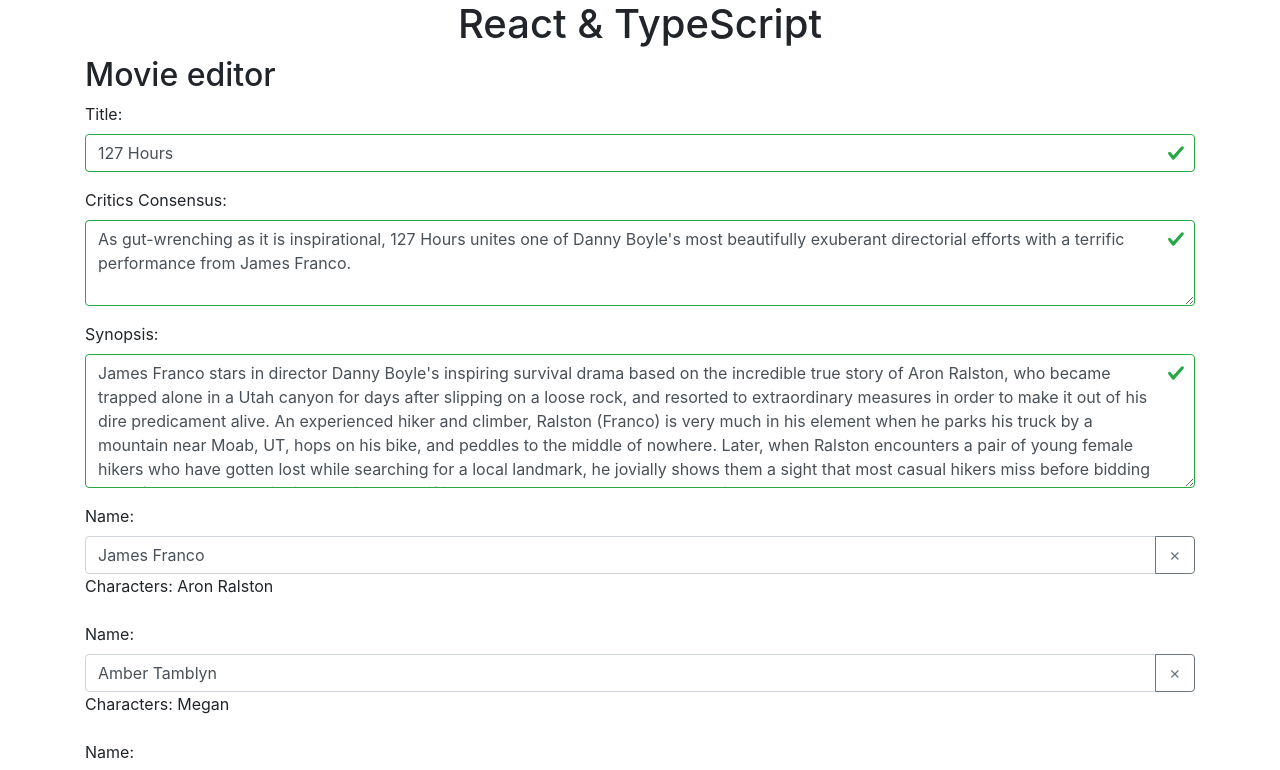
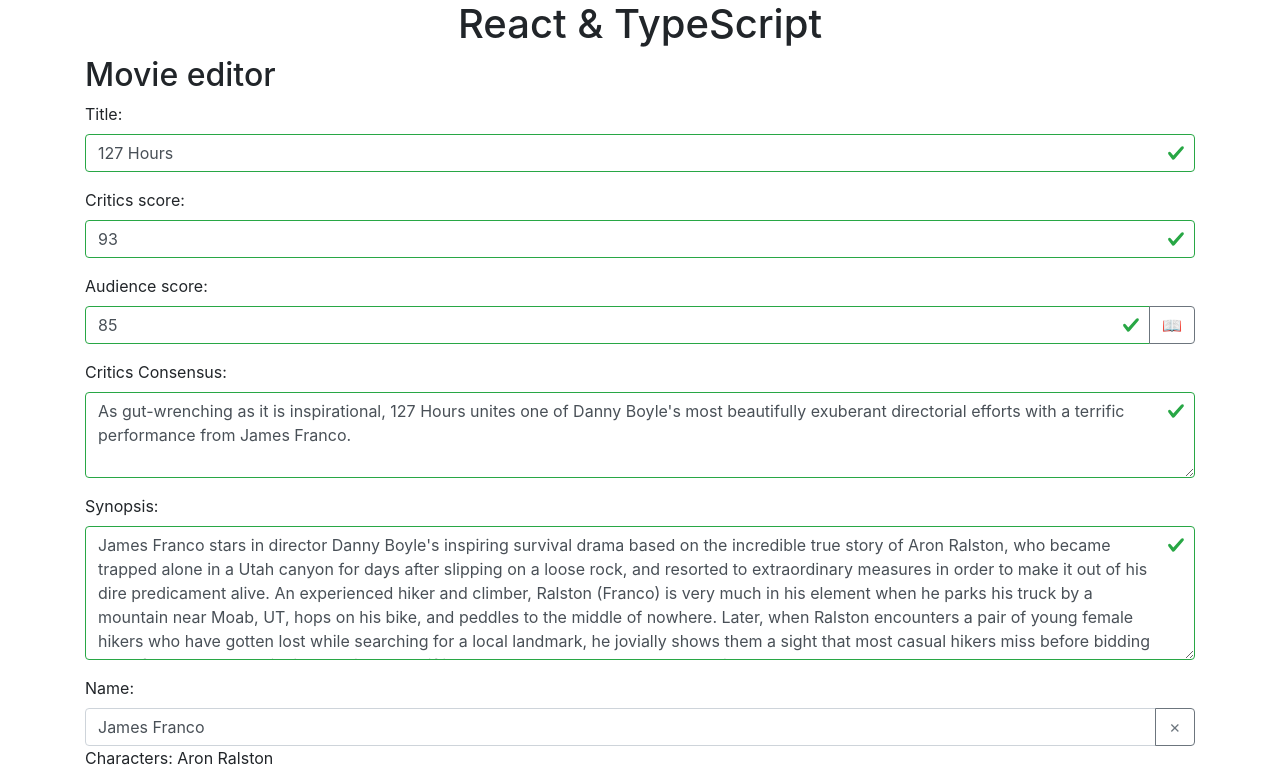
Before and after one commit to mauricedb/ts-react, a React (Create React App) app: page /movie-editor in a window 1280 px wide. Shown: the top 770 px of the page. Built offline with nearby package versions, Linux system fonts and the light colour scheme.

Commit message:
Using a Modal

```diff
--- /dev/null
+++ b/src/movie-editor/AudienceScore.tsx
@@ -0,0 +1,55 @@
+import React, { InputHTMLAttributes, useState } from 'react';
+import { connect, Field, FormikContext, getIn, withFormik } from 'formik';
+import classNames from 'classnames';
+import { Modal, Button } from 'react-bootstrap';
+import LabeledInput from './LabeledInput';
+import AudienceScoreModal from './AudienceScoreModal';
+type AudienceScoreProps = {};
+
+const AudienceScore = ({
+  className,
+  formik,
+  ...props
+}: AudienceScoreProps &
+  InputHTMLAttributes<HTMLInputElement> & {
+    formik: FormikContext<any>;
+  }) => {
+  const name = 'ratings.audienceScore';
+  const audienceScore = getIn(formik.values, name);
+  const error = getIn(formik.errors, name);
+  const touched = getIn(formik.touched, name);
+
+  return (
+    <div className="form-group">
+      <label htmlFor={name} className="form-label">
+        Audience score:
+      </label>
+
+      <div className="input-group">
+        <Field
+          id={name}
+          name={name}
+          type="number"
+          className={classNames('form-control', className, {
+            'is-invalid': error,
+            'is-valid': !error
+          })}
+          {...props}
+        />
+        <div className="input-group-append">
+          <AudienceScoreModal
+            audienceScore={audienceScore}
+            onSave={(score: number) => {
+              formik.setFieldValue(name, score);
+            }}
+          />
+        </div>
+      </div>
+      {error && touched && <div className="invalid-feedback">{error}</div>}
+    </div>
+  );
+};
+
+export default connect<
+  AudienceScoreProps & InputHTMLAttributes<HTMLInputElement>
+>(AudienceScore);
--- /dev/null
+++ b/src/movie-editor/AudienceScoreModal.tsx
@@ -0,0 +1,82 @@
+import React, { useState } from 'react';
+import { Modal, Button } from 'react-bootstrap';
+import {
+  ArrayHelpers,
+  FieldArray,
+  Form,
+  FormikProps,
+  withFormik
+} from 'formik';
+import LabeledInput from './LabeledInput';
+
+type AudienceScoreModalProps = {
+  audienceScore: number;
+  onSave: (score: number) => void;
+};
+
+type AudienceScoreModalState = {
+  audienceScores: number[];
+};
+
+const AudienceScoreModal = ({
+  values,
+  submitForm
+}: FormikProps<AudienceScoreModalState>) => {
+  const [isModalOpen, setModalOpen] = useState(false);
+
+  return (
+    <>
+      <button
+        onClick={() => setModalOpen(true)}
+        className="btn btn-outline-secondary"
+      >
+        📖
+      </button>
+
+      <Modal keyboard={false} show={isModalOpen}>
+        <Modal.Header>
+          <Modal.Title>Audience score</Modal.Title>
+        </Modal.Header>
+        <Modal.Body>
+          {values.audienceScores.map((_, index) => (
+            <LabeledInput
+              key={index}
+              type="number"
+              name={`audienceScores.${index}`}
+              label="Audience score:"
+            />
+          ))}
+          <hr />
+          <pre>{JSON.stringify(values, null, 2)}</pre>
+        </Modal.Body>
+        <Modal.Footer>
+          <Button
+            variant="primary"
+            onClick={() => {
+              submitForm();
+              setModalOpen(false);
+            }}
+          >
+            Save
+          </Button>
+          <Button variant="secondary" onClick={() => setModalOpen(false)}>
+            Cancel
+          </Button>
+        </Modal.Footer>
+      </Modal>
+    </>
+  );
+};
+
+export default withFormik<AudienceScoreModalProps, AudienceScoreModalState>({
+  mapPropsToValues: ({ audienceScore }) => ({
+    audienceScores: [audienceScore - 1, audienceScore, audienceScore + 1]
+  }),
+  handleSubmit: (values, formikBag) => {
+    const sum = values.audienceScores.reduce((p, c) => p + c, 0);
+    const score = sum / values.audienceScores.length;
+
+    formikBag.props.onSave(score);
+  },
+  displayName: 'withFormik(AudienceScoreModal)'
+})(AudienceScoreModal);
--- a/src/movie-editor/MovieEditor.tsx
+++ b/src/movie-editor/MovieEditor.tsx
@@ -1,7 +1,6 @@
 import React from 'react';
 import {
   ArrayHelpers,
-  Field,
   FieldArray,
   Form,
   FormikProps,
@@ -12,6 +11,7 @@ import { Movie } from './MovieType';
 import CastMember from './CastMember';
 import LabeledInput from './LabeledInput';
 import LabeledTextArea from './LabeledTextArea';
+import AudienceScore from './AudienceScore';
 
 const initialMovie: Movie = {
   id: 771028554,
@@ -69,6 +69,8 @@ const MovieEditor = ({ values }: FormikProps<Movie>) => {
       <h2>Movie editor</h2>
 
       <LabeledInput name="title" label="Title:" />
+      <LabeledInput name="ratings.criticsScore" label="Critics score:" />
+      <AudienceScore />
 
       <LabeledTextArea
         name="criticsConsensus"
```
